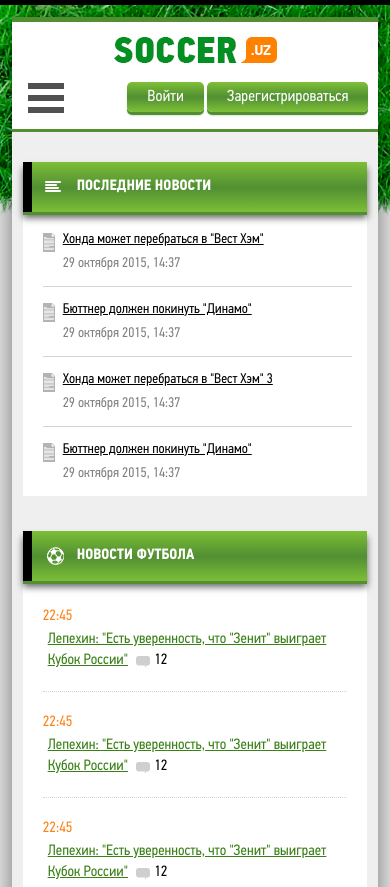
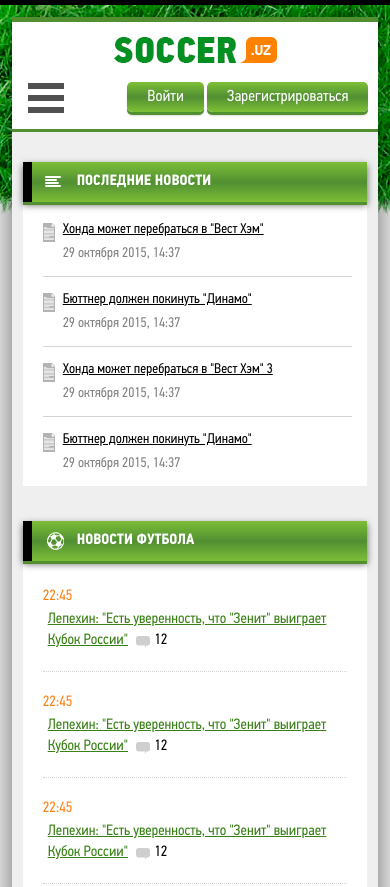
Before and after one commit to Mischuk/soccer.uz, a website: page dev/index.html in a window 390 px wide. Shown: the top 887 px of the page. Drawn offline with nearby package versions, Linux system fonts and the light colour scheme; files that its build step writes are made by us from their sources.

Commit message:
Headling height fix

```diff
--- a/dev/scss/media.scss
+++ b/dev/scss/media.scss
@@ -12,12 +12,12 @@
     margin-left: 25px;
   }
   .left-sidebar{
-    width: 25%;
+    width: 22.5%;
     margin-left: 3%;
     margin-right: 3%;
   }
   .right-sidebar{
-    width: 20%;
+    width: 22.5%;
     margin-left: 3%;
     margin-right: 3%;
   }
--- a/dev/scss/project.scss
+++ b/dev/scss/project.scss
@@ -316,12 +316,12 @@ header{
 }
 
 .left-sidebar{
-  width: 270px;
+  width: 240px;
   float: left;
   margin-left: 30px;
 }
 .right-sidebar{
-  width: 210px;
+  width: 240px;
   float: left;
   margin-left: 30px;
 }
@@ -350,11 +350,11 @@ header{
   color: #fff;
   @include bold;
   font-size: 15px;
-  line-height: 50px;
-  height: 50px;
+  line-height: 40px;
+  height: 40px;
   padding-left: 45px;
   border-left: 9px solid #000;
-  box-shadow: 0 3px 0 #518f31, 0px 6px 7px 0px rgba(0, 0, 0, 0.6);
+  box-shadow: 0 3px 0 #518f31, 0px 3px 7px 0px rgba(0, 0, 0, 0.6);
   margin-bottom: 5px;
   cursor: default;
   position: relative;
```
Also changed, not shown: build/css/styles.css.
